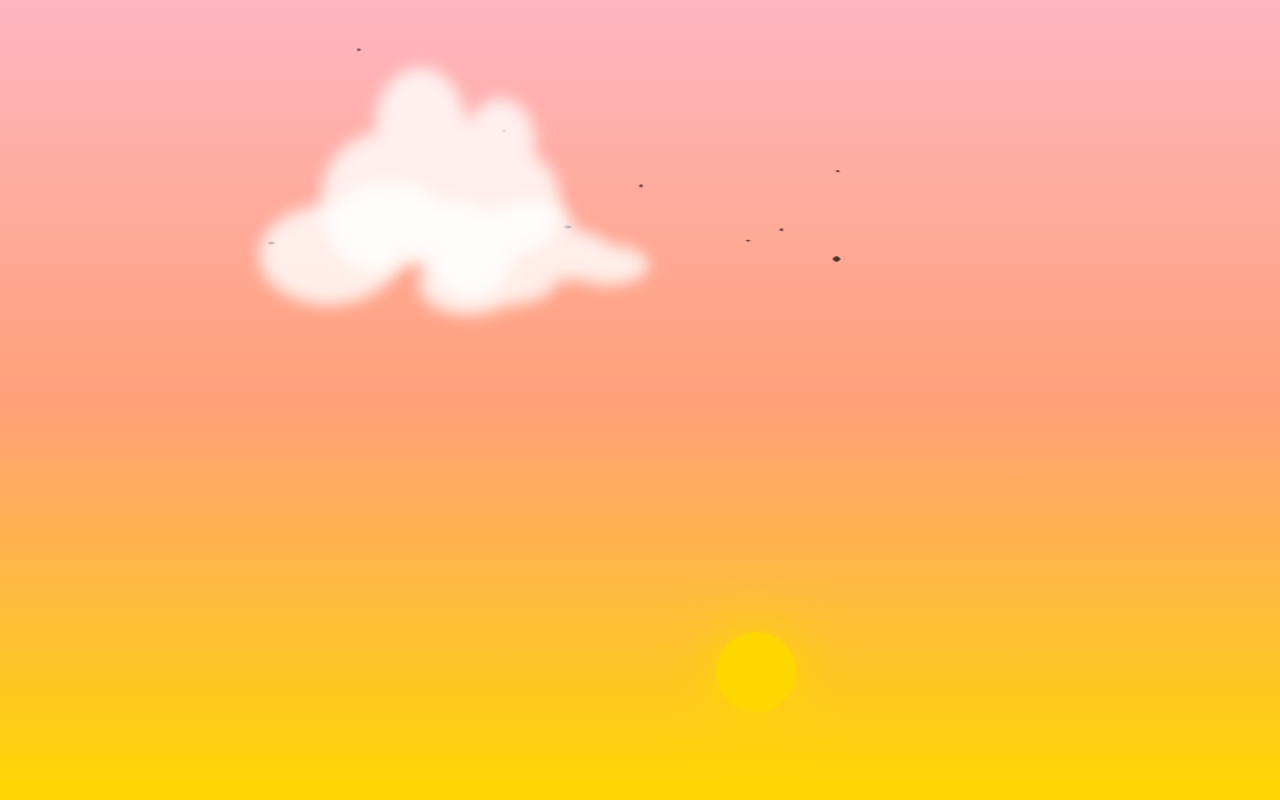
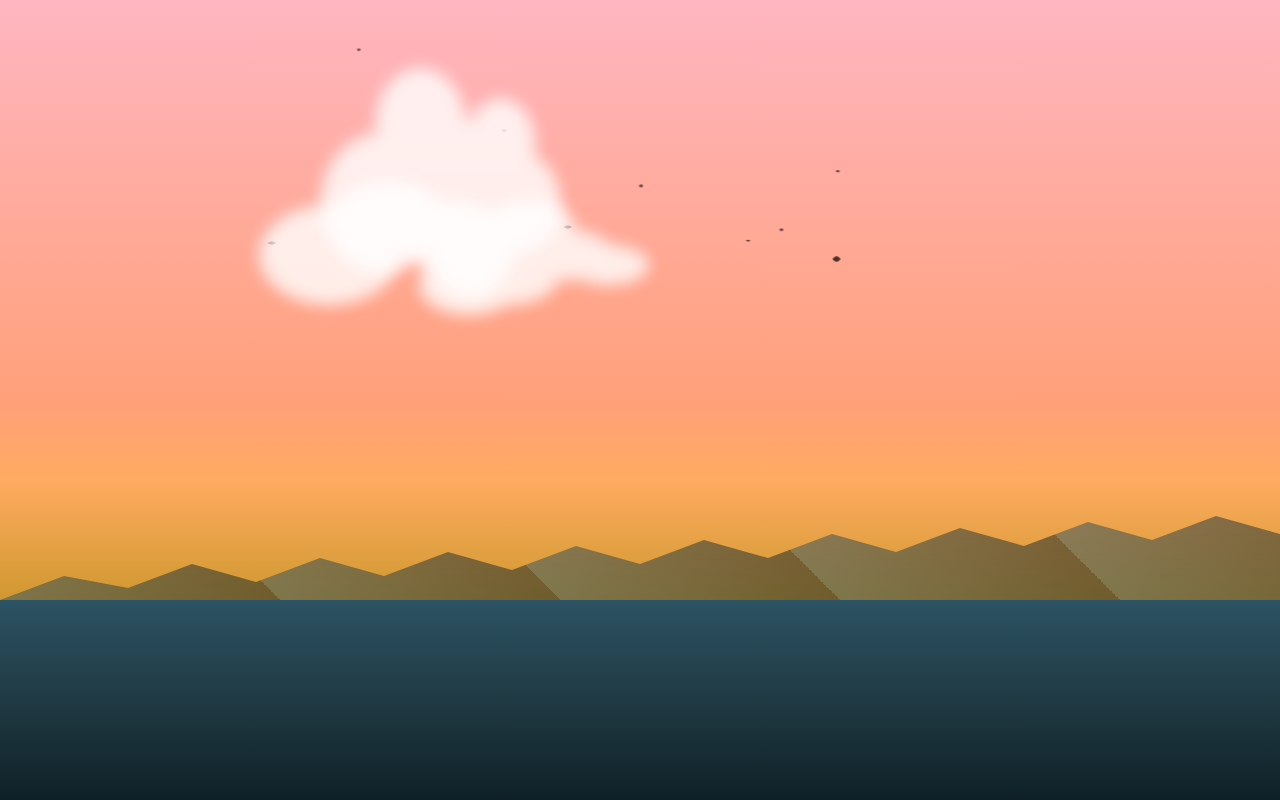
Before and after one commit to chrisdoornink/worlday, a Next.js app: page / in a window 1280 px wide. Built offline with nearby package versions, Linux system fonts and the light colour scheme.

Commit message:
add landscape

```diff
--- a/app/components/worlday/hooks/useBackground.ts
+++ b/app/components/worlday/hooks/useBackground.ts
@@ -1,3 +1,5 @@
+'use client';
+
 import { useBirds } from './useBirds';
 import { useStars } from './useStars';
 import { useWeather } from './useWeather';
--- a/app/components/worlday/hooks/useBirds.ts
+++ b/app/components/worlday/hooks/useBirds.ts
@@ -1,3 +1,5 @@
+'use client';
+
 import { useState, useEffect } from 'react';
 import { Weather } from '../constants';
 
--- a/app/components/worlday/hooks/useCelestial.ts
+++ b/app/components/worlday/hooks/useCelestial.ts
@@ -1,3 +1,5 @@
+'use client';
+
 import { useState, useEffect } from 'react';
 import { TIME_PERIODS, TimeOfDay } from '../constants';
 
--- a/app/components/worlday/hooks/useStars.ts
+++ b/app/components/worlday/hooks/useStars.ts
@@ -1,3 +1,5 @@
+'use client';
+
 import { useState, useEffect } from 'react';
 import { STAR_SETTINGS } from '../constants';
 
--- a/app/components/worlday/hooks/useWeather.ts
+++ b/app/components/worlday/hooks/useWeather.ts
@@ -1,3 +1,5 @@
+'use client';
+
 import { useState, useEffect } from 'react';
 import { CLOUD_SETTINGS, WEATHER_SETTINGS, Weather, getRandomWeather } from '../constants';
 
--- a/app/components/worlday/index.tsx
+++ b/app/components/worlday/index.tsx
@@ -6,6 +6,7 @@
 import birdStyles from './styles/birds.module.css';
 import starStyles from './styles/stars.module.css';
 import weatherStyles from './styles/weather.module.css';
+import landscapeStyles from './styles/landscape.module.css';
 import { useBackground } from './hooks/useBackground';
 import { Crow } from './components/crow';
 
@@ -81,7 +82,7 @@
         </div>
       ))}
 
-      {/* Stars (only visible at night) */}
+      {/* Stars */}
       {isNightTime &&
         stars.map(star => (
           <div
@@ -126,6 +127,11 @@
             }}
           />
         ))}
+
+      {/* Landscape */}
+      <div className={landscapeStyles.horizon} />
+      <div className={landscapeStyles.mountains} />
+      <div className={`${landscapeStyles.ground} ${landscapeStyles[`ground${timeOfDay.charAt(0).toUpperCase() + timeOfDay.slice(1)}`]}`} />
     </div>
   );
 };
--- /dev/null
+++ b/app/components/worlday/styles/landscape.module.css
@@ -0,0 +1,97 @@
+/* Landscape elements */
+.horizon {
+  position: absolute;
+  bottom: 0;
+  left: 0;
+  width: 100%;
+  height: 40vh;
+  background: linear-gradient(
+    to bottom,
+    transparent 0%,
+    rgba(0, 0, 0, 0.1) 20%,
+    rgba(0, 0, 0, 0.2) 40%,
+    rgba(0, 0, 0, 0.4) 100%
+  );
+}
+
+.ground {
+  position: absolute;
+  bottom: 0;
+  left: 0;
+  width: 100%;
+  height: 25vh;
+  background: linear-gradient(
+    to bottom,
+    #2c5364 0%,
+    #203a43 50%,
+    #0f2027 100%
+  );
+  transition: all 3s ease;
+}
+
+.groundDay {
+  background: linear-gradient(
+    to bottom,
+    #56ab2f 0%,
+    #45a247 50%,
+    #2c5364 100%
+  );
+}
+
+.groundDusk {
+  background: linear-gradient(
+    to bottom,
+    #614385 0%,
+    #516395 50%,
+    #2c5364 100%
+  );
+}
+
+.groundNight {
+  background: linear-gradient(
+    to bottom,
+    #0f2027 0%,
+    #203a43 50%,
+    #2c5364 100%
+  );
+}
+
+.mountains {
+  position: absolute;
+  bottom: 25vh;
+  left: 0;
+  width: 100%;
+  height: 15vh;
+  background:
+    repeating-linear-gradient(
+      45deg,
+      rgba(44, 83, 100, 0.5) 0%,
+      rgba(32, 58, 67, 0.5) 10%,
+      rgba(15, 32, 39, 0.5) 20%
+    );
+  clip-path: polygon(
+    0% 100%,
+    5% 80%,
+    10% 90%,
+    15% 70%,
+    20% 85%,
+    25% 65%,
+    30% 80%,
+    35% 60%,
+    40% 75%,
+    45% 55%,
+    50% 70%,
+    55% 50%,
+    60% 65%,
+    65% 45%,
+    70% 60%,
+    75% 40%,
+    80% 55%,
+    85% 35%,
+    90% 50%,
+    95% 30%,
+    100% 45%,
+    100% 100%
+  );
+  transition: all 3s ease;
+}
```
